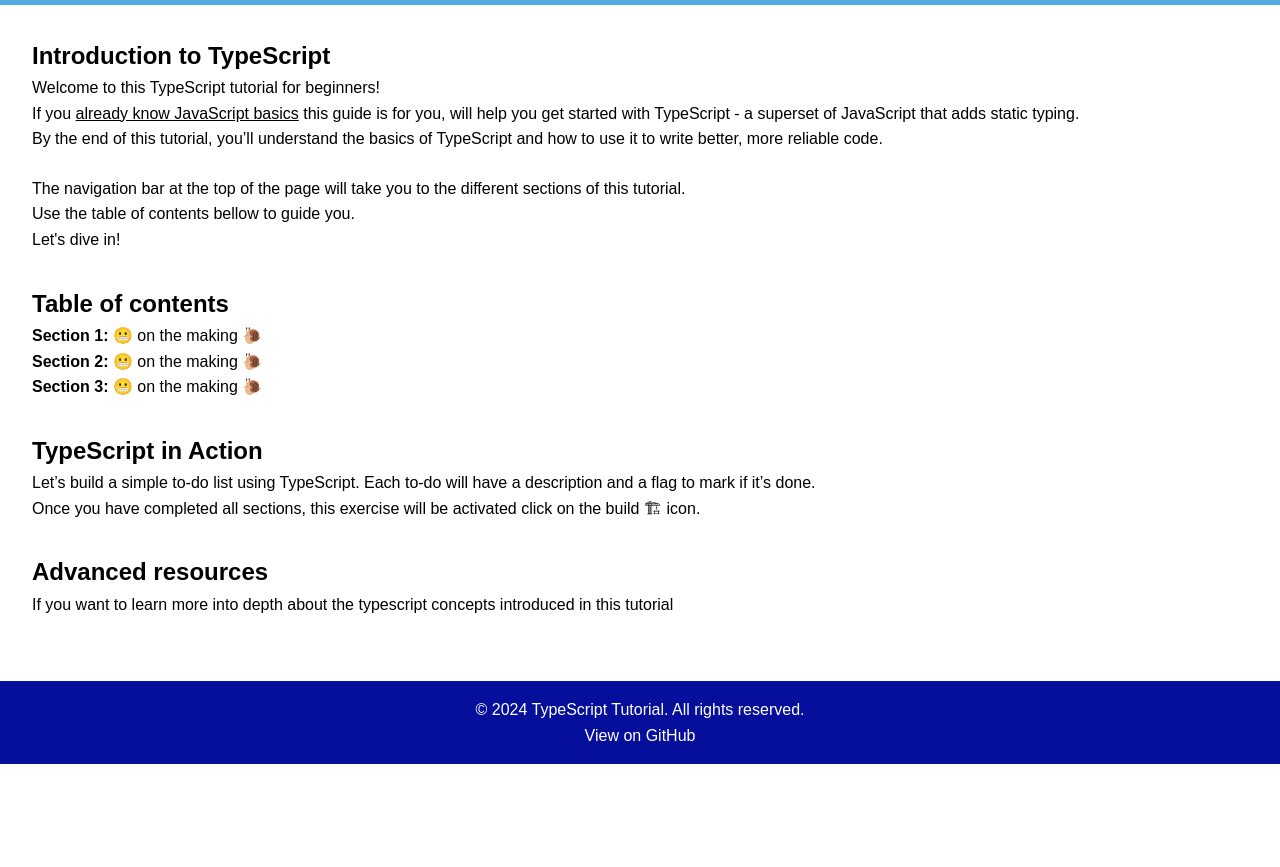
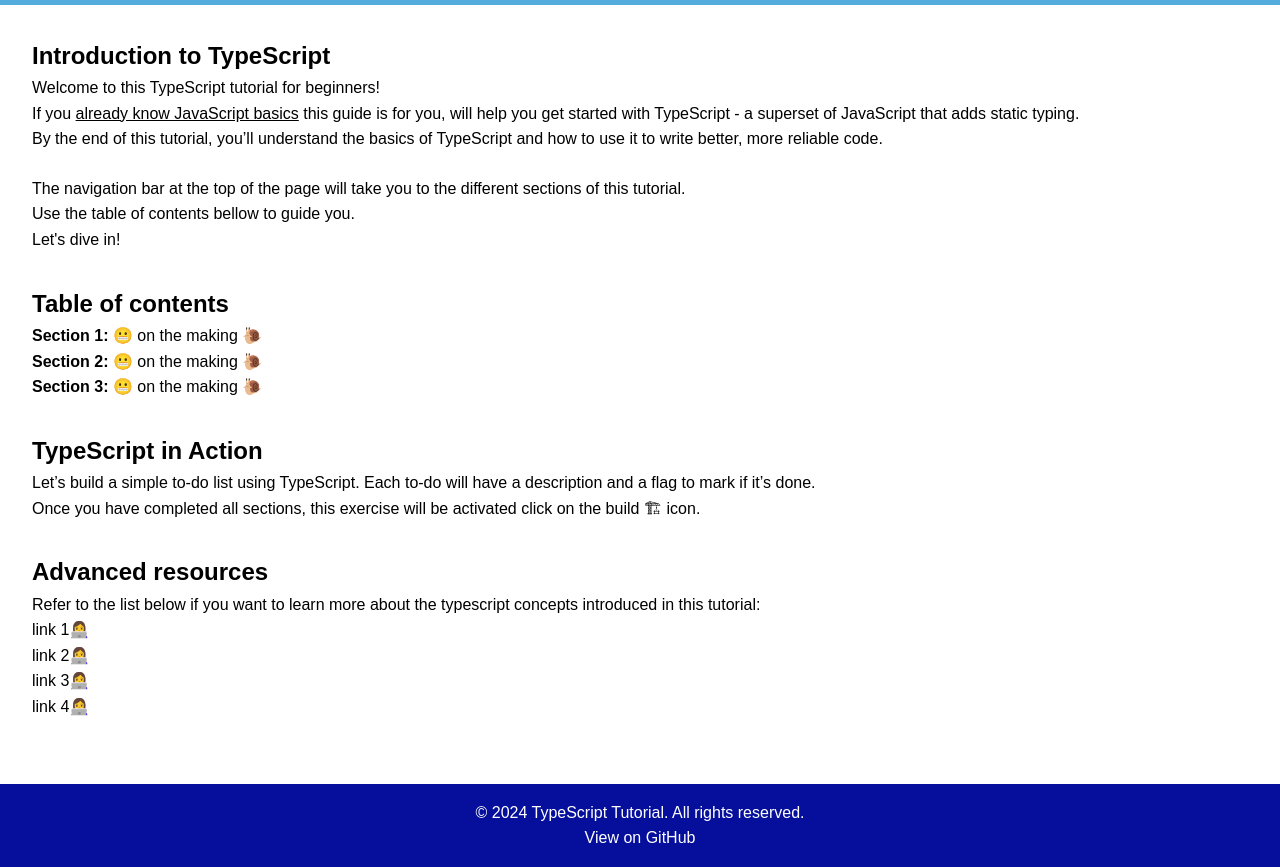
Before and after one commit to otag30/typescript-tutorial, a website with bundled scripts: page src/index.html in a window 1280 px wide. Shown: the part 133-1000 px from the top of the page. Before the commit the page ends 897 px from the top, so only its background shows below. Built offline with nearby package versions, Linux system fonts and the light colour scheme.

Commit message:
added place holders for links in the home page advanced resources section

```diff
--- a/src/index.html
+++ b/src/index.html
@@ -63,8 +63,12 @@
       <section id="advancedResources">
         <h2>Advanced resources</h2>
         <p>
-          If you want to learn more into depth about the typescript concepts introduced in this tutorial
+          Refer to the list below if you want to learn more about the typescript concepts introduced in this tutorial:
         </p>
+        <p>link 1👩‍💻</p>
+        <p>link 2👩‍💻</p>
+        <p>link 3👩‍💻</p>
+        <p>link 4👩‍💻</p>
       </section>
     </main>
 
```
